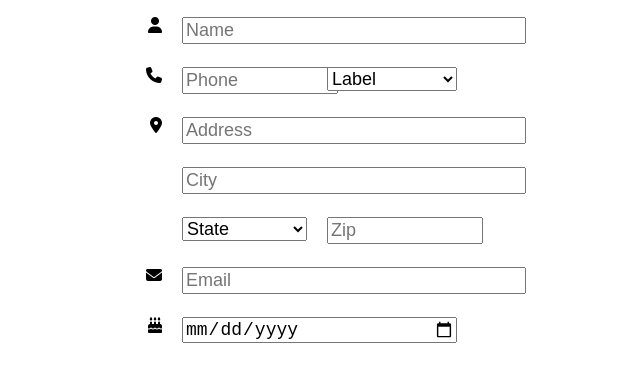
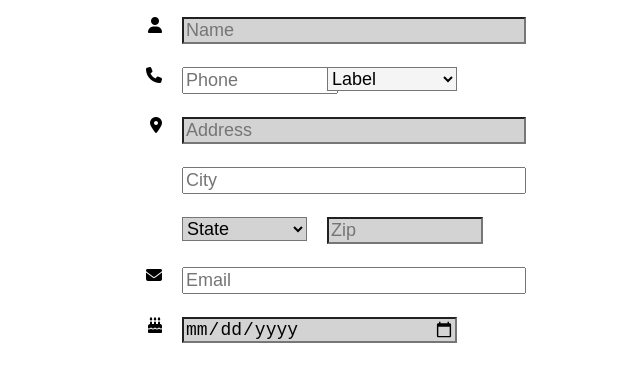
Before and after one commit to EricJBeck/Mobile-form, a plain HTML site: page Devslopes/Mobile-Form/index.html in a window 1280 px wide. Shown: the part 375-756 px from the top of the page, without its empty margins (325-965 px from the left). Drawn offline with Linux system fonts and the light colour scheme.

Commit message:
added more CSS

```diff
--- a/Devslopes/Mobile-Form/default.css
+++ b/Devslopes/Mobile-Form/default.css
@@ -72,6 +72,8 @@ input, select {font-size: 18px;}
   grid-row: 1 / 2;
 }
 
+.name [type=text] {background-color: lightgray;}
+
 .phone-icon {
   grid-column: 1 / 2;
   grid-row: 2 / 3;
@@ -87,6 +89,8 @@ input, select {font-size: 18px;}
   grid-row: 2 / 3;
 }
 
+.label select {background-color: whitesmoke;}
+
 .marker {
   grid-column: 1 / 2;
   grid-row: 3 / 4;
@@ -96,6 +100,8 @@ input, select {font-size: 18px;}
   grid-column: 2 / 6;
   grid-row: 3 / 4;
 }
+
+.address [type=text] {background-color: lightgray;}
 
 .city {
   grid-column: 2 / 6;
@@ -107,10 +113,14 @@ input, select {font-size: 18px;}
   grid-row: 5 / 6;
 }
 
+.state select {background-color: lightgrey;}
+
 .zip {
   grid-column: 3 / 6;
   grid-row: 5 / 6;
 }
+
+.zip [type=tel] {background-color: lightgrey;}
 
 .email-icon {
   grid-column: 1 / 2;
@@ -131,3 +141,5 @@ input, select {font-size: 18px;}
   grid-column: 2 / 6;
   grid-row: 7 / 8;
 }
+
+.birthday [type=date] {background-color: lightgray;}
```
